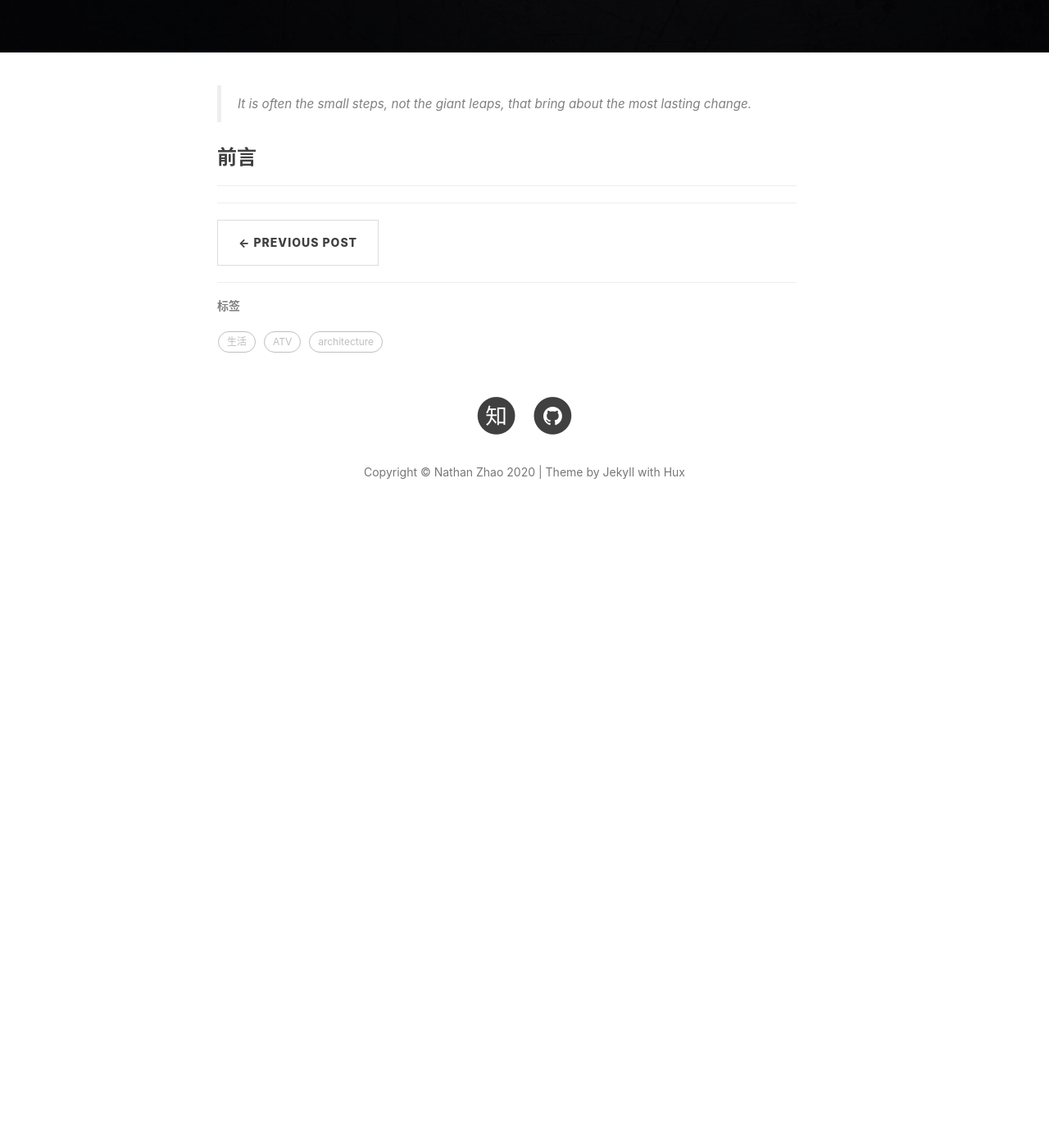
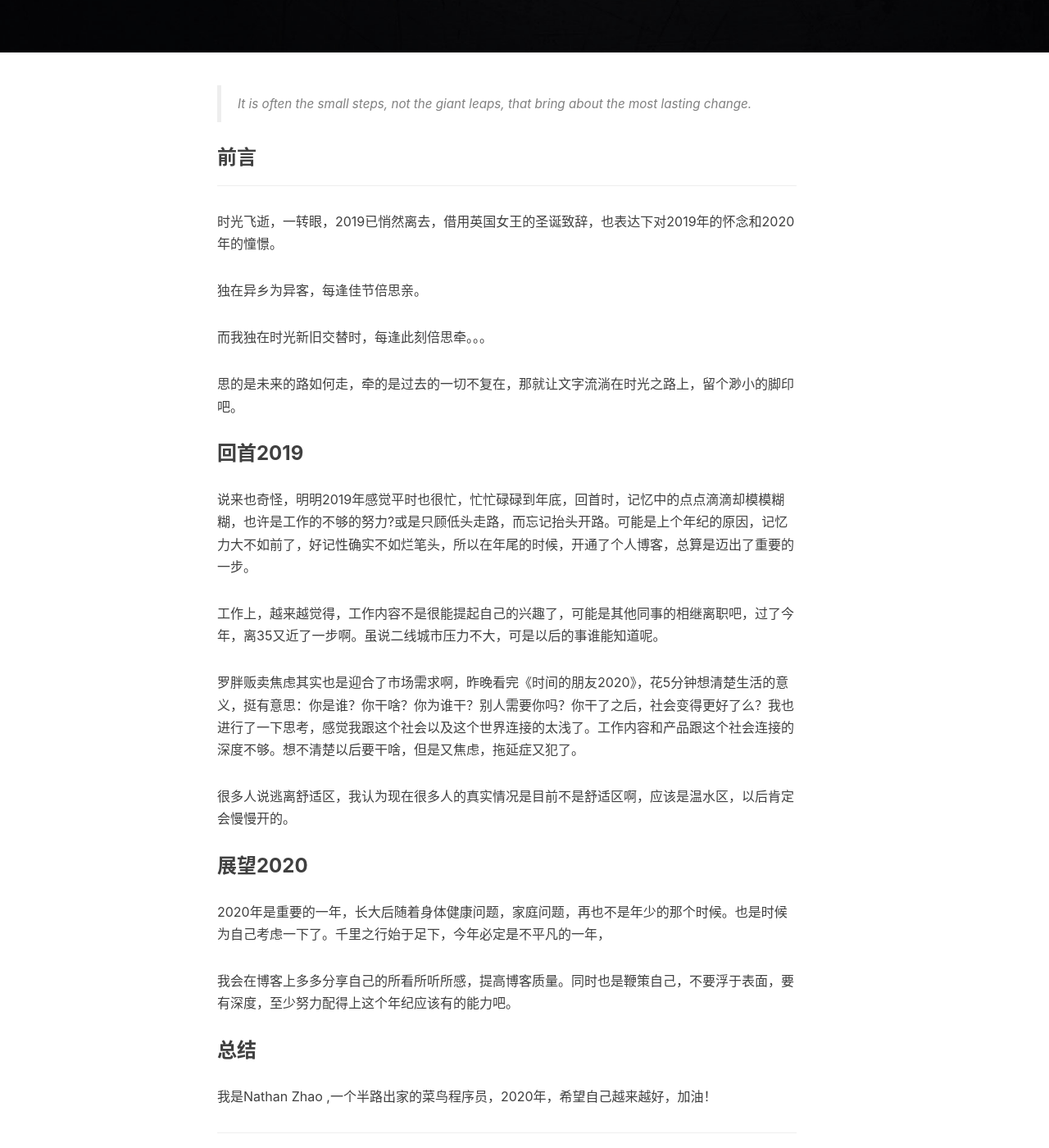
Before and after one commit to Nathan-Feng/Nathan-Feng.github.io, a Jekyll site: the page built from _posts/2020-01-01-happy-new-year.md, in a window 1280 px wide and 1400 px high, scrolled down 459 px. Shown: the whole window at 82% size. Built offline with Jekyll 4.4.1, drawn with Linux system fonts in a browser that asks for light colours; nearby versions of some CDN libraries; comment, search, counter and statistics services are not loaded; before the commit the page ends 1112 px from its top, so only the background shows below that.

Commit message:
update my post

```diff
--- a/_posts/2020-01-01-happy-new-year.md
+++ b/_posts/2020-01-01-happy-new-year.md
@@ -1,6 +1,6 @@
 ---
 layout:     post
-title:      "新年快乐"
+title:      "2020新年快乐"
 subtitle:   "Happy New Year!"
 date:   2020-01-01 09:33:00 +0800
 author:     "Nathan"
@@ -14,3 +14,31 @@ tags:
 ### 前言
 
 ---
+
+时光飞逝，一转眼，2019已悄然离去，借用英国女王的圣诞致辞，也表达下对2019年的怀念和2020年的憧憬。
+
+独在异乡为异客，每逢佳节倍思亲。
+
+而我独在时光新旧交替时，每逢此刻倍思牵。。。
+
+思的是未来的路如何走，牵的是过去的一切不复在，那就让文字流淌在时光之路上，留个渺小的脚印吧。
+
+### 回首2019
+
+说来也奇怪，明明2019年感觉平时也很忙，忙忙碌碌到年底，回首时，记忆中的点点滴滴却模模糊糊，也许是工作的不够的努力?或是只顾低头走路，而忘记抬头开路。可能是上个年纪的原因，记忆力大不如前了，好记性确实不如烂笔头，所以在年尾的时候，开通了个人博客，总算是迈出了重要的一步。
+
+工作上，越来越觉得，工作内容不是很能提起自己的兴趣了，可能是其他同事的相继离职吧，过了今年，离35又近了一步啊。虽说二线城市压力不大，可是以后的事谁能知道呢。
+
+罗胖贩卖焦虑其实也是迎合了市场需求啊，昨晚看完《时间的朋友2020》，花5分钟想清楚生活的意义，挺有意思：你是谁？你干啥？你为谁干？别人需要你吗？你干了之后，社会变得更好了么？我也进行了一下思考，感觉我跟这个社会以及这个世界连接的太浅了。工作内容和产品跟这个社会连接的深度不够。想不清楚以后要干啥，但是又焦虑，拖延症又犯了。
+
+很多人说逃离舒适区，我认为现在很多人的真实情况是目前不是舒适区啊，应该是温水区，以后肯定会慢慢开的。
+
+### 展望2020
+
+2020年是重要的一年，长大后随着身体健康问题，家庭问题，再也不是年少的那个时候。也是时候为自己考虑一下了。千里之行始于足下，今年必定是不平凡的一年，
+
+我会在博客上多多分享自己的所看所听所感，提高博客质量。同时也是鞭策自己，不要浮于表面，要有深度，至少努力配得上这个年纪应该有的能力吧。
+
+### 总结
+
+我是Nathan Zhao ,一个半路出家的菜鸟程序员，2020年，希望自己越来越好，加油！
```
